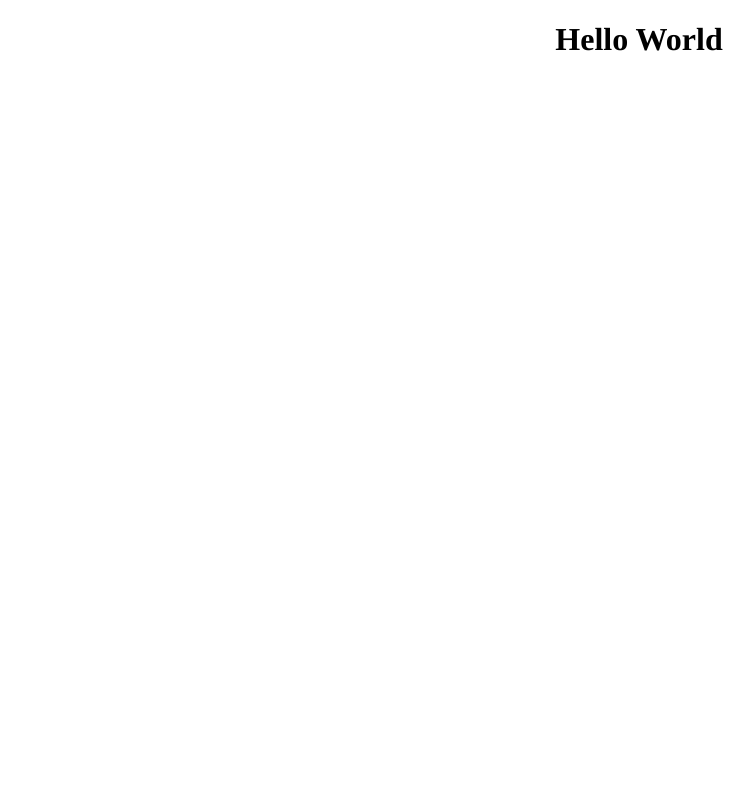
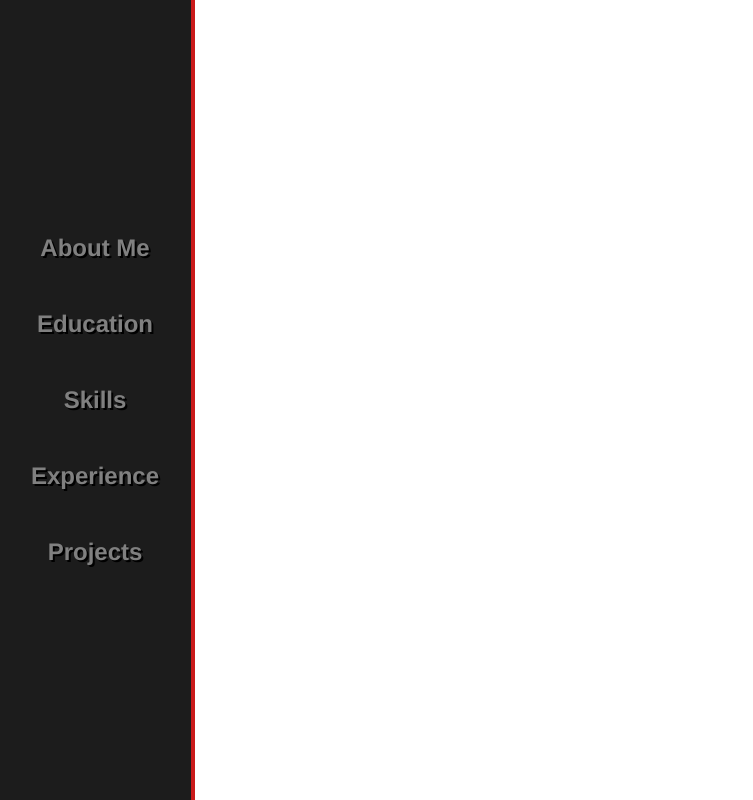
Before and after one commit to shantanav/portfolio, a React (Create React App) app: page / in a window 1280 px wide. Shown: the whole page, without its empty margins (1-754 px from the left). Built offline with nearby package versions, Linux system fonts and the light colour scheme.

Commit message:
Recreating the navbar as it was before

```diff
--- a/src/App.js
+++ b/src/App.js
@@ -1,10 +1,9 @@
-import './App.css';
+import './App.css'
+import Navbar from './Navbar/Navbar'
 
 function App() {
   return (
-    <div className="App">
-      <h1>Hello World</h1>
-    </div>
+    <Navbar />
   );
 }
 
--- /dev/null
+++ b/src/Navbar/Navbar.css
@@ -0,0 +1,31 @@
+nav {
+    background-color: #1c1c1c;
+    height: 100%;
+    width: 12em;
+    position: fixed;
+    z-index: 1;
+    display: flex;
+    flex-direction: column;
+    justify-content: center;
+    border-right: 0.3em solid #c91a1a;
+}
+
+.link {
+    display: block;
+    color: gray;
+    padding: 1em 0;
+    text-align: center;
+    text-decoration: none;
+    text-shadow: 2px 2px black;
+    font-family: "Helvetica", sans-serif;
+    font-weight: bold;
+    font-size: 1.5em;
+    transition: 1s;
+}
+
+.link:hover {
+    background-color: #c91a1a;
+    color: white;
+    padding: 30px 20px;
+    transition: 0.5s;
+}
--- /dev/null
+++ b/src/Navbar/Navbar.js
@@ -0,0 +1,24 @@
+import React from 'react'
+import './Navbar.css'
+
+class Navbar extends React.Component {
+    constructor(props) {
+        super()
+    }
+
+    render() {
+        return (
+            <nav>
+                <div class="links">
+                    <div class="link-container"><a class = "link" href="#about">About Me</a></div>
+                    <div class="link-container"><a class = "link" href="#education">Education</a></div>
+                    <div class="link-container"><a class = "link" href="#skills">Skills</a></div>
+                    <div class="link-container"><a class = "link" href="#experience">Experience</a></div>
+                    <div class="link-container"><a class = "link" href="#projects">Projects</a></div>
+                </div>
+            </nav>
+        )
+    }
+}
+
+export default Navbar;
--- a/src/index.css
+++ b/src/index.css
@@ -1,4 +1,4 @@
-body {
+* {
   margin: 0;
-  font-family: Times;
+  padding: 0;
 }
```
Also changed, not shown: src/index.js (+4 -4 lines), 1 other file (tests, documents, lock files or other folders).
